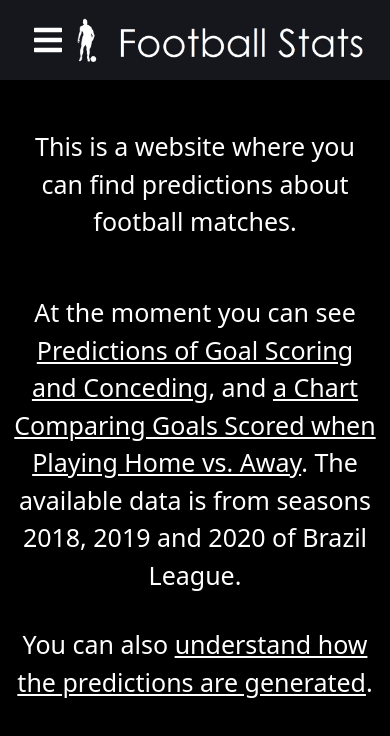
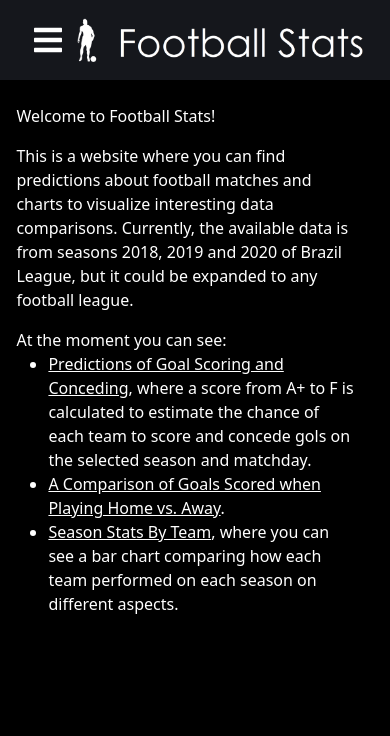
Before and after one commit to abattassini/football-stats-ui, a React (Create React App) app: page / in a window 390 px wide. Shown: the top 736 px of the page. Built offline with nearby package versions, Linux system fonts and the light colour scheme.

Commit message:
Making app more responsive part 2

```diff
--- a/package.json
+++ b/package.json
@@ -10,6 +10,7 @@
     "bootstrap": "^5.1.3",
     "react": "^17.0.2",
     "react-dom": "^17.0.2",
+    "react-helmet": "^6.1.0",
     "react-icons": "^4.3.1",
     "react-redux": "^7.2.6",
     "react-router-dom": "^6.2.2",
--- a/src/App.js
+++ b/src/App.js
@@ -6,6 +6,7 @@ import { MatchdayStats } from "./pages/MatchdayStats";
 import { GoaldScoredHomeAway } from "./pages/GoalsScoredHomeAway";
 import { SeasonStatsByTeam } from "./pages/SeasonStatsByTeam";
 import { useSelector } from "react-redux";
+import { Helmet } from "react-helmet";
 
 function App() {
   const openCloseSidebar = useSelector((state) => state.openCloseSidebar);
@@ -13,6 +14,10 @@ function App() {
   return (
     <div id="app">
       <Router>
+        <Helmet>
+          <meta charSet="utf-8" />
+          <title>Football Stats</title>
+        </Helmet>
         <Sidebar />
         <div className={openCloseSidebar ? "margin-left" : ""}>
           <Routes>
--- a/src/components/Loading.jsx
+++ b/src/components/Loading.jsx
@@ -7,7 +7,7 @@ import "./Loading.css";
 export const Loading = () => {
   return (
     <Row className="d-flex justify-content-center">
-      <Col sm="auto" className="mt-5">
+      <Col xs="auto" className="mt-5">
         <img alt="Loading" src={loadingImage} />
       </Col>
     </Row>
--- a/src/components/sidebar/Sidebar.css
+++ b/src/components/sidebar/Sidebar.css
@@ -137,7 +137,7 @@ nav {
   }
 }
 
-@media (max-width: 600px) {
+@media (max-width: 768px) {
   nav {
     width: 75vw;
   }
--- a/src/components/sidebar/SidebarData.jsx
+++ b/src/components/sidebar/SidebarData.jsx
@@ -1,11 +1,14 @@
 import React from "react";
 import * as AiIcons from "react-icons/ai";
+import * as BiIcons from "react-icons/bi";
+import * as RiIcons from "react-icons/ri";
+import * as ImIcons from "react-icons/im";
 
 export const SidebarData = [
   {
     title: "Home",
     path: "/",
-    icon: <AiIcons.AiFillHome />,
+    icon: <RiIcons.RiHome4Line />,
     iconClosed: null,
     iconOpened: null,
     subNav: [],
@@ -13,7 +16,7 @@ export const SidebarData = [
   {
     title: "Matchday Predictions",
     path: "/main",
-    icon: <AiIcons.AiFillHome />,
+    icon: <ImIcons.ImTable2 />,
     iconClosed: null,
     iconOpened: null,
     subNav: [],
@@ -21,7 +24,7 @@ export const SidebarData = [
   {
     title: "Goals Home vs. Away",
     path: "/goals-scored-home-away",
-    icon: <AiIcons.AiFillHome />,
+    icon: <BiIcons.BiLineChart />,
     iconClosed: null,
     iconOpened: null,
     subNav: [],
@@ -29,7 +32,7 @@ export const SidebarData = [
   {
     title: "Teams Stats by Season",
     path: "/season-stats-by-team",
-    icon: <AiIcons.AiFillHome />,
+    icon: <RiIcons.RiBarChartHorizontalFill />,
     iconClosed: null,
     iconOpened: null,
     subNav: [],
--- a/src/pages/GoalsScoredHomeAway.css
+++ b/src/pages/GoalsScoredHomeAway.css
@@ -7,23 +7,18 @@
 
 .goals-scores-home-away-page .info-section {
   color: white;
-  text-align: center;
   font-size: 25px;
-  width: 65vw;
-  padding-left: 2.5vw;
 }
 
 @media (max-width: 1024px) {
   .goals-scores-home-away-page .info-section {
     font-size: 18px;
-    width: 60vw;
   }
 }
 
 @media (max-width: 768px) {
   .goals-scores-home-away-page .info-section {
     font-size: 16px;
-    width: 90vw;
   }
 }
 
--- a/src/pages/GoalsScoredHomeAway.jsx
+++ b/src/pages/GoalsScoredHomeAway.jsx
@@ -60,15 +60,15 @@ export const GoaldScoredHomeAway = () => {
 
   return (
     <div className="goals-scores-home-away-page">
-      <section className="info-section container-xl">
-        <Row>
-          <Col className="mt-5">
+      <section className="info-section">
+        <Row className="mt-4 justify-content-center">
+          <Col xs={11} sm={10} md={7} xxl={6}>
             <p>
               This chart presents the total quantity of Goals Scored Playing at
               Home vs. Goals Scored Playing Away on each matchday of the
               selected season year.
             </p>
-            <p>The horizontal axis represents Matchdays.</p>
+            <p> The horizontal axis represents Matchdays.</p>
             <p>The vertical axis represents Goals Scored Quantity.</p>
           </Col>
         </Row>
@@ -89,8 +89,8 @@ export const GoaldScoredHomeAway = () => {
         <Loading />
       ) : (
         <Row className="mx-auto mt-5">
-          <Col xs={0} sm={2}></Col>
-          <Col sm={8}>
+          <Col xs={0} md={2}></Col>
+          <Col xs={12} md={8}>
             {goalsEachMatchday && goalsEachMatchday.length > 0 ? (
               <ResponsiveContainer width="100%" height={440}>
                 <AreaChart data={goalsEachMatchday} margin={{ left: -30 }}>
--- a/src/pages/Home.css
+++ b/src/pages/Home.css
@@ -14,6 +14,18 @@
 .home-page {
   color: white;
   font-size: 25px;
-  text-align: center;
-  width: 1200px;
+  padding-bottom: 200px;
+  padding-right: 20px;
 }
+
+@media (max-width: 1024px) {
+  .home-page {
+    font-size: 18px;
+  }
+}
+
+@media (max-width: 768px) {
+  .home-page {
+    font-size: 16px;
+  }
+}
--- a/src/pages/Home.jsx
+++ b/src/pages/Home.jsx
@@ -6,33 +6,50 @@ import "./Home.css";
 
 export const Home = () => {
   return (
-    <div className="home-page container-xl my-4">
-      <Row className="mt-5">
-        <Col>
+    <div className="home-page mt-4">
+      <Row className="mt-4 justify-content-center">
+        <Col xs={11} sm={10} md={8} xxl={6}>
+          <p>Welcome to Football Stats!</p>
           <p>
             This is a website where you can find predictions about football
-            matches.
+            matches and charts to visualize interesting data comparisons.
+            Currently, the available data is from seasons 2018, 2019 and 2020 of
+            Brazil League, but it could be expanded to any football league.
           </p>
           <p>
-            <br /> At the moment you can see{" "}
-            <Link to={"/main"}>Predictions of Goal Scoring and Conceding</Link>,
-            and{" "}
-            <Link to="/goals-scored-home-away">
-              a Chart Comparing Goals Scored when Playing Home vs. Away
-            </Link>
-            . The available data is from seasons 2018, 2019 and 2020 of Brazil
-            League.
+            At the moment you can see:
+            <ul>
+              <li>
+                <Link to={"/main"}>
+                  Predictions of Goal Scoring and Conceding
+                </Link>
+                , where a score from A+ to F is calculated to estimate the
+                chance of each team to score and concede gols on the selected
+                season and matchday.
+              </li>
+              <li>
+                <Link to="/goals-scored-home-away">
+                  A Comparison of Goals Scored when Playing Home vs. Away
+                </Link>
+                .
+              </li>
+              <li>
+                <Link to="/season-stats-by-team">Season Stats By Team</Link>,
+                where you can see a bar chart comparing how each team performed
+                on each season on different aspects.
+              </li>
+            </ul>
           </p>
         </Col>
       </Row>
-      <Row className="mt-3">
-        <Col>
+      {/* <Row className="justify-content-center">
+        <Col xs={11} sm={10} md={9} xl={8} xxl={6}>
           <p>
             You can also{" "}
             <Link to={"#"}>understand how the predictions are generated</Link>.
           </p>
         </Col>
-      </Row>
+      </Row> */}
     </div>
   );
 };
```
Also changed, not shown: 2 other files (tests, documents, lock files or other folders).
